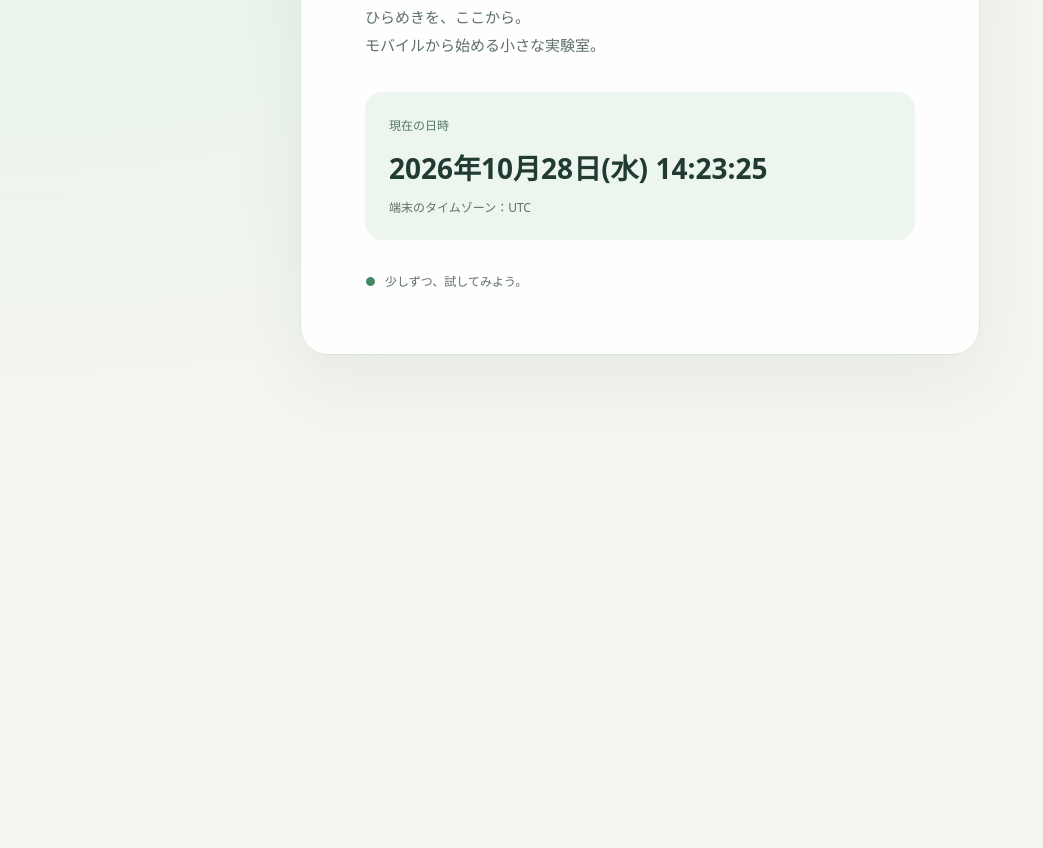
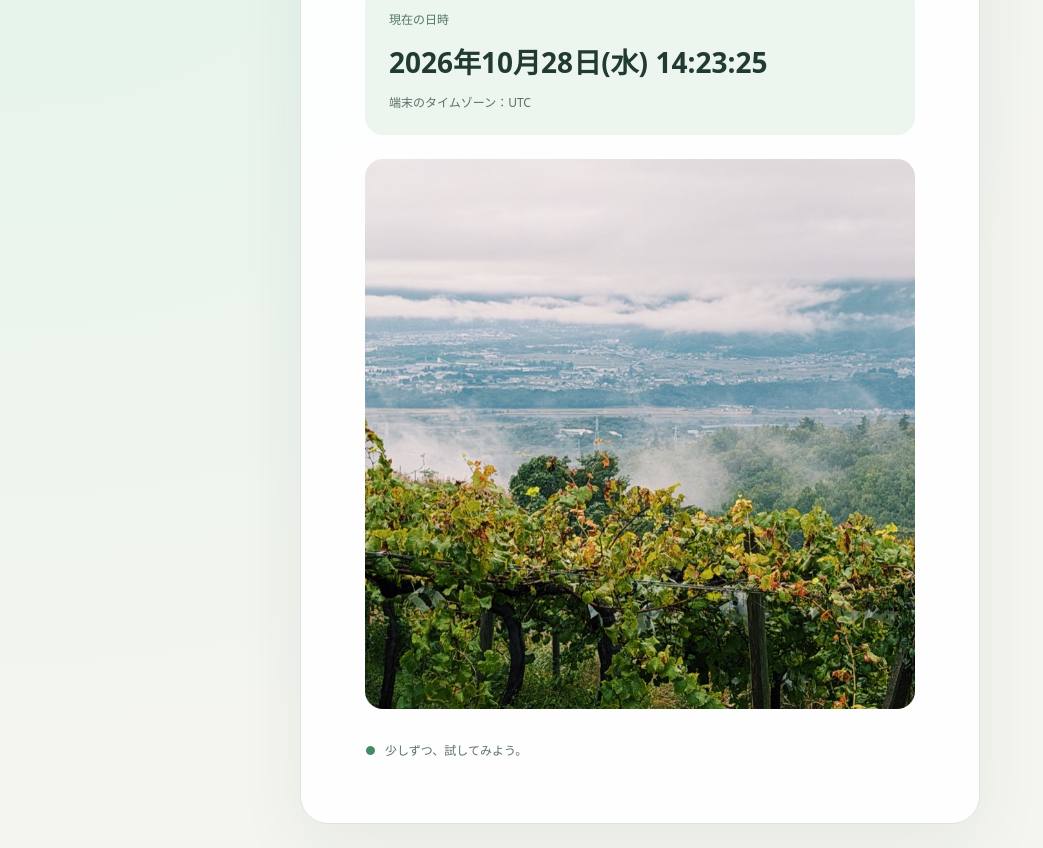
Before and after one commit to aterato/data-hub, a plain HTML site: page index.html in a window 1280 px wide. Shown: the part 315-1163 px from the top of the page, without its empty margins (0-1043 px from the left). Before the commit the page ends 800 px from the top, so only its background shows below. Drawn offline with Linux system fonts and the light colour scheme.

Commit message:
Display vineyard photo below clock in square frame

```diff
--- a/index.html
+++ b/index.html
@@ -19,6 +19,7 @@
         <p id="timezone"></p>
         <noscript>日時を表示するには JavaScript を有効にしてください。</noscript>
       </section>
+      <img class="landscape" src="photos/vineyard.jpg" alt="霧がかかった山並みと街を見渡す、緑豊かなぶどう畑" width="1280" height="1280">
       <p class="footer"><span aria-hidden="true">●</span> 少しずつ、試してみよう。</p>
     </main>
   </body>
--- a/styles.css
+++ b/styles.css
@@ -30,3 +30,14 @@ time { display: block; font-size: clamp(18px, 4vw, 28px); font-weight: 600; line
 #timezone { margin: 8px 0 0; color: #5c7066; font-size: 12px; overflow-wrap: anywhere; }
 .footer { margin: 32px 0 0; color: #5c7066; font-size: 12px; }
 .footer span { margin-right: 6px; color: #438963; }
+
+.landscape {
+  display: block;
+  width: 100%;
+  height: auto;
+  aspect-ratio: 1 / 1;
+  object-fit: cover;
+  object-position: center;
+  margin-top: 24px;
+  border-radius: 18px;
+}
```
Also changed, not shown: photos/vineyard.jpg (added).
